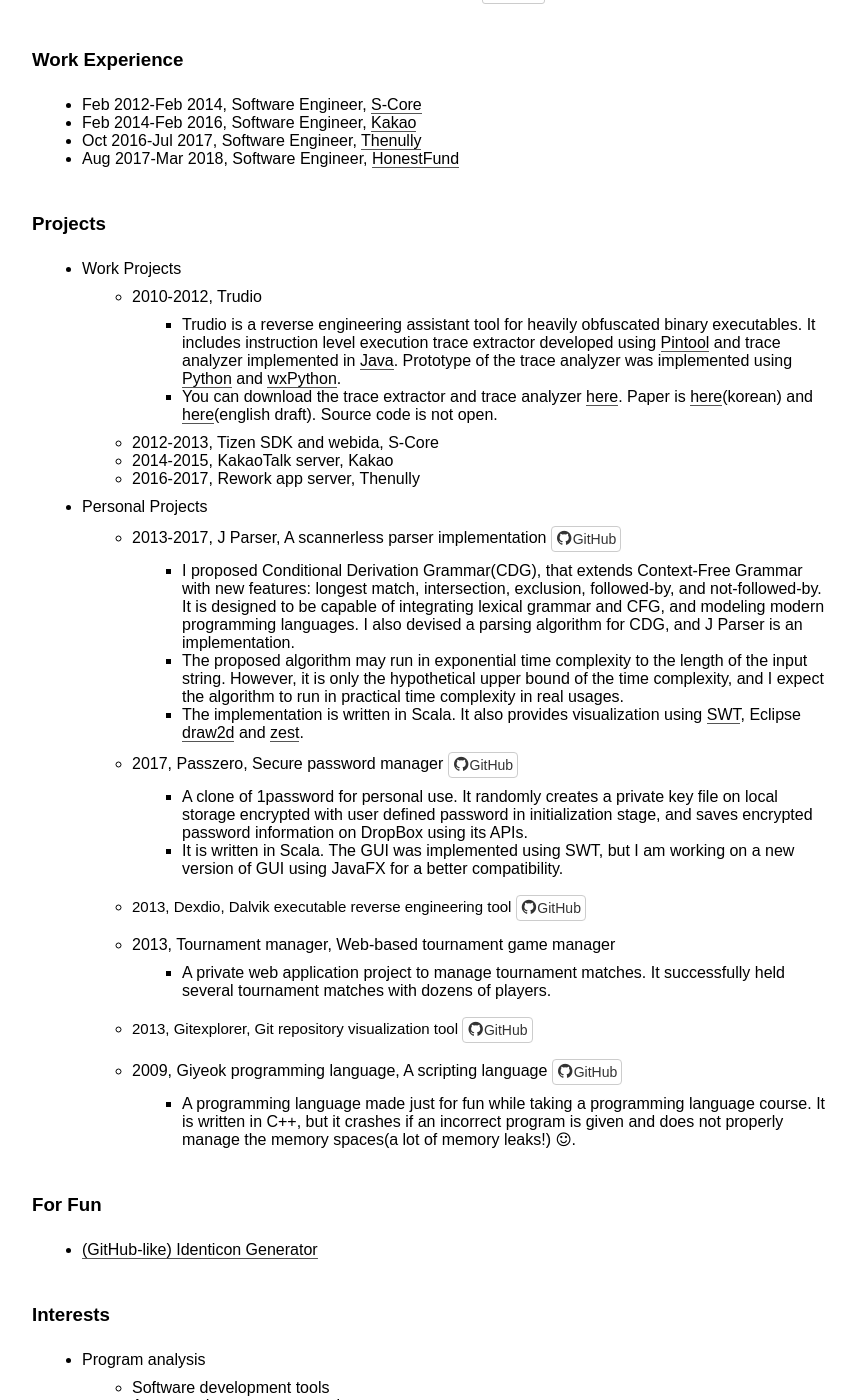
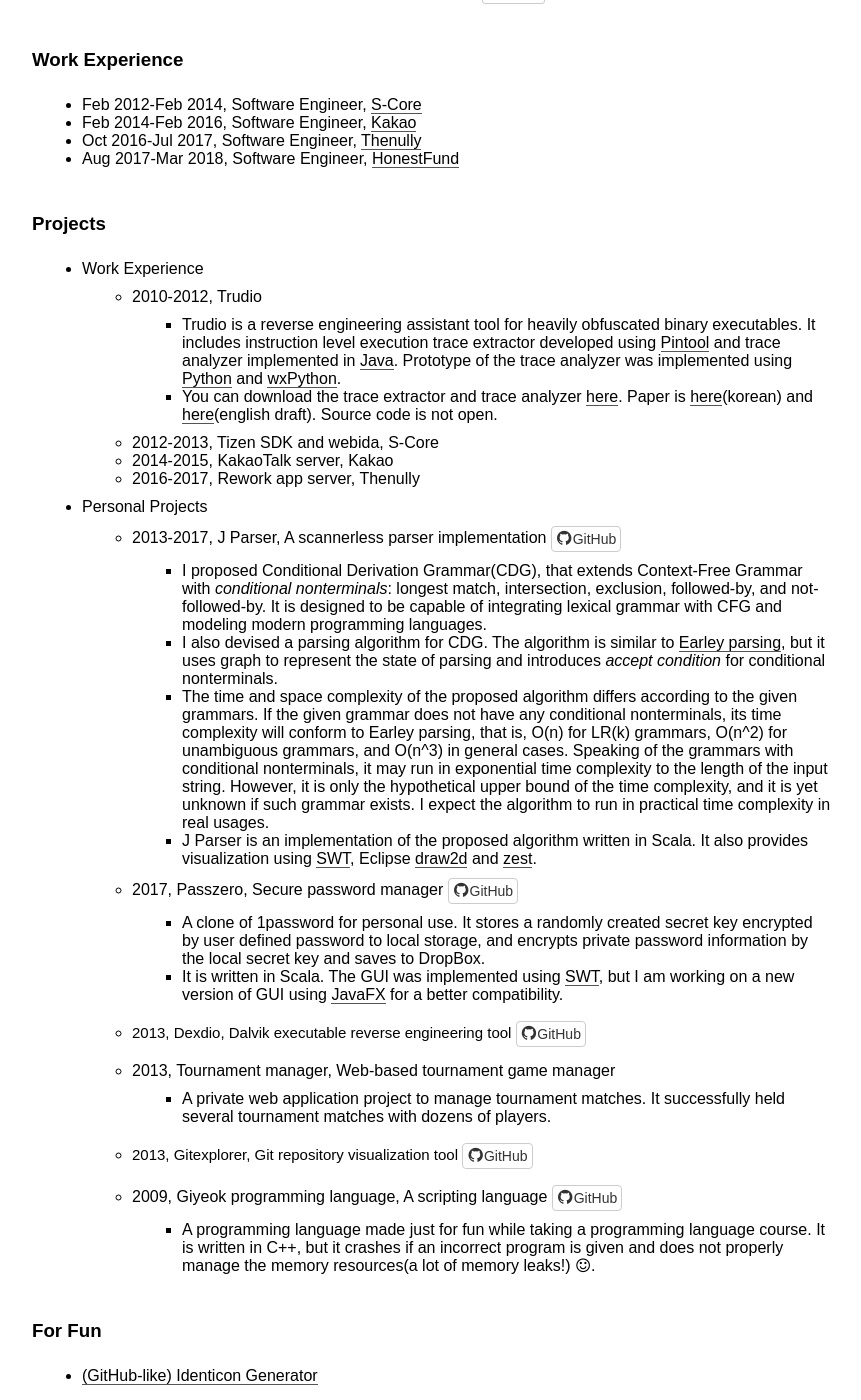
Before and after one commit to Joonsoo/joonsoo.github.io, a Jekyll site: the page built from index.html, in a window 1280 px wide and 1400 px high, scrolled down 373 px. Shown: the whole window, without its empty margins (208-1069 px from the left). Built offline with Jekyll 4.4.1, drawn with Linux system fonts in a browser that asks for light colours; nearby versions of some CDN libraries; some web fonts are replaced.

Commit message:
Update index.md

```diff
--- a/_includes/index.md
+++ b/_includes/index.md
@@ -15,7 +15,7 @@
 
 ### Projects
 
-* Work Projects
+* Work Experience
   * 2010-2012, Trudio
     * Trudio is a reverse engineering assistant tool for heavily obfuscated binary executables. It includes instruction level execution trace extractor developed using [Pintool](https://software.intel.com/en-us/articles/pin-a-dynamic-binary-instrumentation-tool) and trace analyzer implemented in [Java](). Prototype of the trace analyzer was implemented using [Python]() and [wxPython]().
     * You can download the trace extractor and trace analyzer [here](https://code.google.com/archive/p/trudio/downloads). Paper is [here](http://giyeok.com/assets/thesis.pdf)(korean) and [here](http://giyeok.com/assets/trudio.pdf)(english draft). Source code is not open.
@@ -25,13 +25,14 @@
 
 * Personal Projects
   * 2013-2017, J Parser, A scannerless parser implementation <a class="btn btn-default narrow" href="https://github.com/joonsoo/jparser"><i class="fa fa-2 fa-github"></i>GitHub</a>
-    * I proposed Conditional Derivation Grammar(CDG), that extends Context-Free Grammar with new features: longest match, intersection, exclusion, followed-by, and not-followed-by. It is designed to be capable of integrating lexical grammar and CFG, and modeling modern programming languages. I also devised a parsing algorithm for CDG, and J Parser is an implementation.
-    * The proposed algorithm may run in exponential time complexity to the length of the input string. However, it is only the hypothetical upper bound of the time complexity, and I expect the algorithm to run in practical time complexity in real usages.
-    * The implementation is written in Scala. It also provides visualization using [SWT](https://www.eclipse.org/swt/), Eclipse [draw2d](https://www.eclipse.org/gef/draw2d/) and [zest](https://www.eclipse.org/gef/zest/).
+    * I proposed Conditional Derivation Grammar(CDG), that extends Context-Free Grammar with _conditional nonterminals_: longest match, intersection, exclusion, followed-by, and not-followed-by. It is designed to be capable of integrating lexical grammar with CFG and modeling modern programming languages.
+    * I also devised a parsing algorithm for CDG. The algorithm is similar to [Earley parsing](https://en.wikipedia.org/wiki/Earley_parser), but it uses graph to represent the state of parsing and introduces _accept condition_ for conditional nonterminals.
+    * The time and space complexity of the proposed algorithm differs according to the given grammars. If the given grammar does not have any conditional nonterminals, its time complexity will conform to Earley parsing, that is, O(n) for LR(k) grammars, O(n^2) for unambiguous grammars, and O(n^3) in general cases. Speaking of the grammars with conditional nonterminals, it may run in exponential time complexity to the length of the input string. However, it is only the hypothetical upper bound of the time complexity, and it is yet unknown if such grammar exists. I expect the algorithm to run in practical time complexity in real usages.
+    * J Parser is an implementation of the proposed algorithm written in Scala. It also provides visualization using [SWT](https://www.eclipse.org/swt/), Eclipse [draw2d](https://www.eclipse.org/gef/draw2d/) and [zest](https://www.eclipse.org/gef/zest/).
 
   * 2017, Passzero, Secure password manager <a class="btn btn-default narrow" href="https://github.com/joonsoo/passzero"><i class="fa fa-2 fa-github"></i>GitHub</a>
-    * A clone of 1password for personal use. It randomly creates a private key file on local storage encrypted with user defined password in initialization stage, and saves encrypted password information on DropBox using its APIs.
-    * It is written in Scala. The GUI was implemented using SWT, but I am working on a new version of GUI using JavaFX for a better compatibility.
+    * A clone of 1password for personal use. It stores a randomly created secret key encrypted by user defined password to local storage, and encrypts private password information by the local secret key and saves to DropBox.
+    * It is written in Scala. The GUI was implemented using [SWT](https://www.eclipse.org/swt/), but I am working on a new version of GUI using [JavaFX](http://www.oracle.com/technetwork/java/javase/overview/javafx-overview-2158620.html) for a better compatibility.
 
   * 2013, Dexdio, Dalvik executable reverse engineering tool <a class="btn btn-default narrow" href="https://github.com/joonsoo/dexdio"><i class="fa fa-2 fa-github"></i>GitHub</a>
 
@@ -41,7 +42,7 @@
   * 2013, Gitexplorer, Git repository visualization tool <a class="btn btn-default narrow" href="https://github.com/joonsoo/gitexplorer"><i class="fa fa-2 fa-github"></i>GitHub</a>
 
   * 2009, Giyeok programming language, A scripting language <a class="btn btn-default narrow" href="https://github.com/joonsoo/giyeok"><i class="fa fa-2 fa-github"></i>GitHub</a>
-    * A programming language made just for fun while taking a programming language course. It is written in C++, but it crashes if an incorrect program is given and does not properly manage the memory spaces(a lot of memory leaks!) <i class="fa fa-smile-o"></i>.
+    * A programming language made just for fun while taking a programming language course. It is written in C++, but it crashes if an incorrect program is given and does not properly manage the memory resources(a lot of memory leaks!) <i class="fa fa-smile-o"></i>.
 
 
 ### For Fun
@@ -52,13 +53,14 @@
 * Program analysis
   * Software development tools
   * Automated test case generation
+* Blockchain
 * Machine learning
 * 3D scanners and printers
 * Automated farming
 
 ### Contacts
-<i class="fa fa-2 fa-envelope-o"></i>  <a href="mailto:giyeok7@gmail.com">giyeok7@gmail.com</a>
-<i class="fa fa-2 fa-mobile"></i>      +82 10-6660-6540
+<i class="fa fa-2 fa-envelope-o"></i> <a href="mailto:giyeok7@gmail.com">giyeok7@gmail.com</a>
+<i class="fa fa-2 fa-mobile"></i> +82 10-6660-6540
 <a class="btn btn-default narrow" href="https://github.com/joonsoo"><i class="fa fa-3 fa-github"></i></a>
 <a class="btn btn-default narrow" href="https://www.facebook.com/joonsoo.jeon"><i class="fa fa-3 fa-facebook"></i></a>
 <a class="btn btn-default narrow" href="https://www.linkedin.com/in/joonsoojeon"><i class="fa fa-3 fa-linkedin"></i></a>
```
